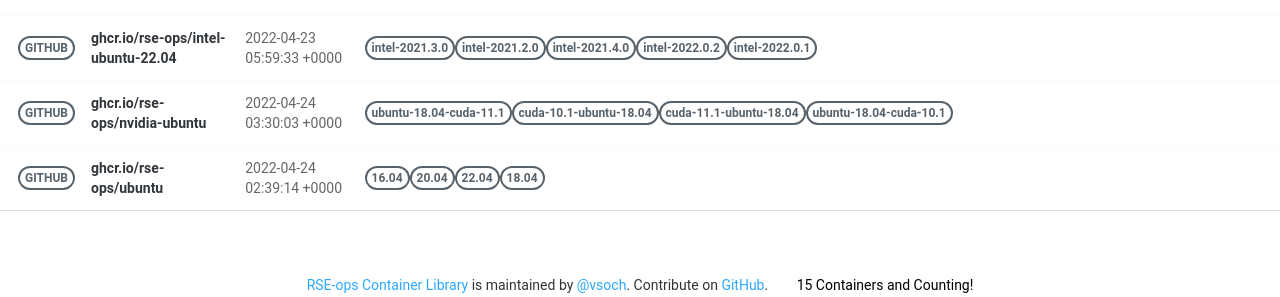
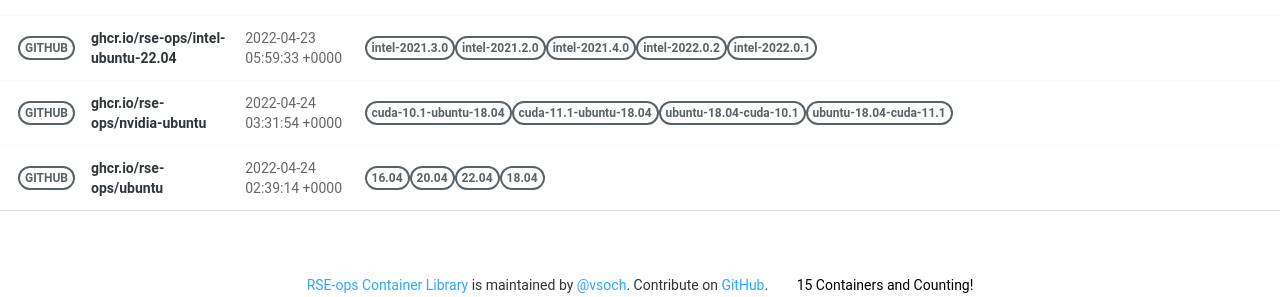
Before and after one commit to rse-ops/docker-images, a Jekyll site: the page built from pages/index.md, in a window 1280 px wide. Shown: the part 966-1263 px from the top of the page. Built offline with Jekyll 4.4.1, drawn with Linux system fonts in a browser that asks for light colours; nearby versions of some CDN libraries; part of the change alters nothing that is shown.

Commit message:
Automated push to update library 2022-04-24

```diff
--- a/_library/ghcr.io-rse-ops-nvidia-ubuntu.md
+++ b/_library/ghcr.io-rse-ops-nvidia-ubuntu.md
@@ -1,14 +1,11 @@
 ---
 layout: container
 name: ghcr.io/rse-ops/nvidia-ubuntu
-updated_at: 2022-04-24 03:30:03.901087
+updated_at: 2022-04-24 03:31:54.137094
 
 
 container_url: https://github.com/orgs/rse-ops/packages/container/package/nvidia-ubuntu
 versions:
- - tag: ubuntu-18.04-cuda-11.1
-   dockerfile: https://github.com/rse-ops/docker-images/blob/main/nvidia-ubuntu/Dockerfile
-   manifest: https://crane.ggcr.dev/manifest/ghcr.io/rse-ops/nvidia-ubuntu:ubuntu-18.04-cuda-11.1
  - tag: cuda-10.1-ubuntu-18.04
    dockerfile: https://github.com/rse-ops/docker-images/blob/main/nvidia-ubuntu/Dockerfile
    manifest: https://crane.ggcr.dev/manifest/ghcr.io/rse-ops/nvidia-ubuntu:cuda-10.1-ubuntu-18.04
@@ -18,5 +15,8 @@ versions:
  - tag: ubuntu-18.04-cuda-10.1
    dockerfile: https://github.com/rse-ops/docker-images/blob/main/nvidia-ubuntu/Dockerfile
    manifest: https://crane.ggcr.dev/manifest/ghcr.io/rse-ops/nvidia-ubuntu:ubuntu-18.04-cuda-10.1
+ - tag: ubuntu-18.04-cuda-11.1
+   dockerfile: https://github.com/rse-ops/docker-images/blob/main/nvidia-ubuntu/Dockerfile
+   manifest: https://crane.ggcr.dev/manifest/ghcr.io/rse-ops/nvidia-ubuntu:ubuntu-18.04-cuda-11.1
 
 ---
```
